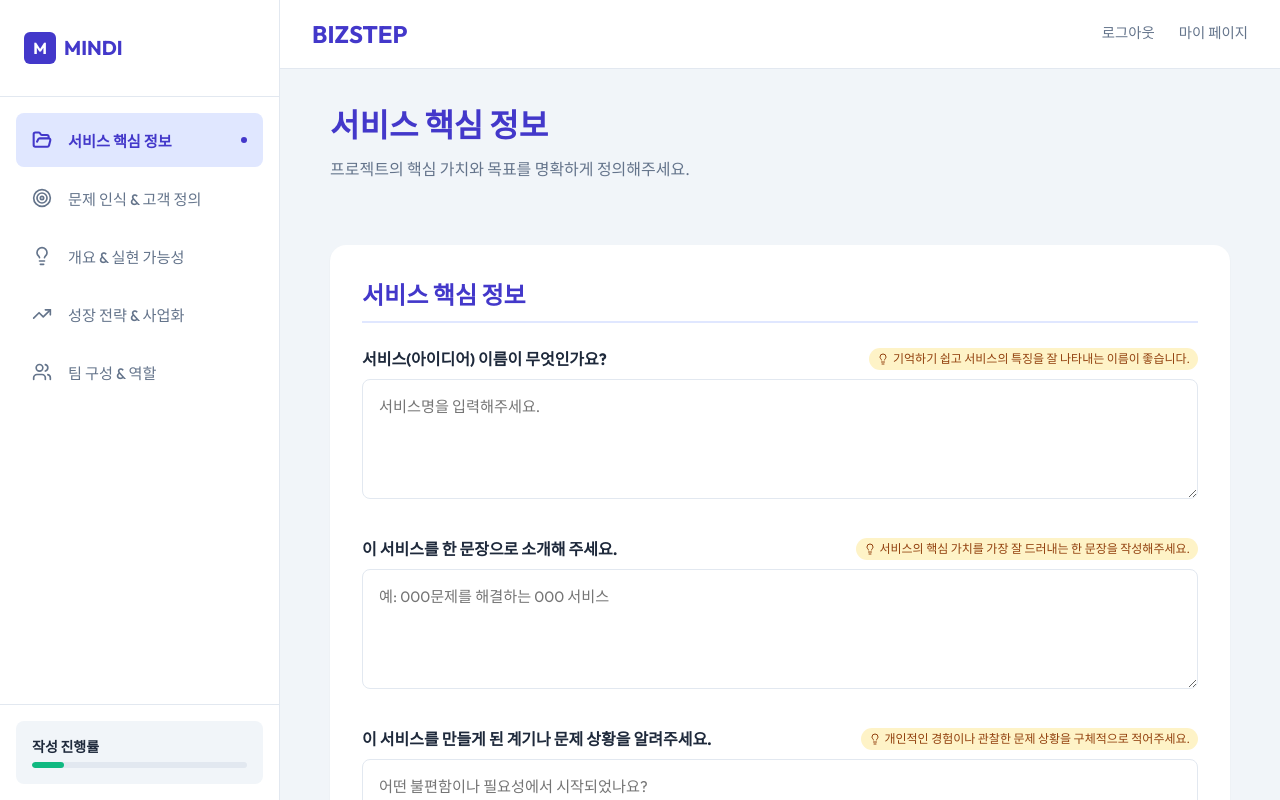
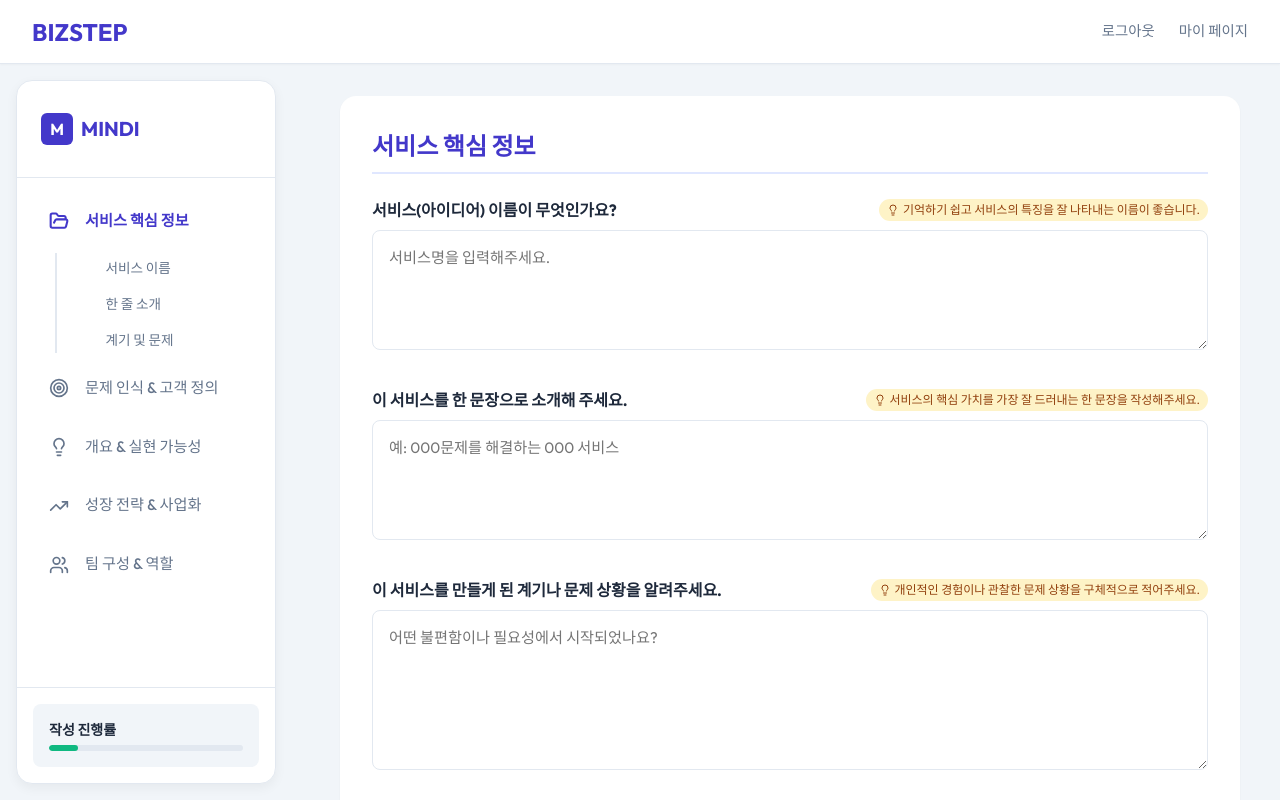
Before and after one commit to just-stopyoon/25-2-HackathonFE, a React (Vite) app: page / in a window 1280 px wide. Shown: the top 800 px of the page. Built offline with nearby package versions, Linux system fonts and the light colour scheme.

Commit message:
[Feat] 질문/답변 페이지 디자인 수정

```diff
--- a/src/components/Form/TextAreaField.jsx
+++ b/src/components/Form/TextAreaField.jsx
@@ -1,9 +1,9 @@
 import React from 'react';
 import { Lightbulb } from 'lucide-react';
 
-const TextAreaField = ({ label, placeholder, helpText, minHeight = "120px", value, onChange, name }) => {
+const TextAreaField = ({ id, label, placeholder, helpText, minHeight = "120px", value, onChange, name }) => {
     return (
-        <div style={{ marginBottom: 'var(--spacing-xl)' }}>
+        <div id={id} style={{ marginBottom: 'var(--spacing-xl)', scrollMarginTop: '100px' }}>
             <div style={{
                 display: 'flex',
                 justifyContent: 'space-between',
--- a/src/components/Layout/Footer.jsx
+++ b/src/components/Layout/Footer.jsx
@@ -2,7 +2,7 @@ import React from 'react';
 
 const Footer = () => {
     return (
-        <footer style={{ backgroundColor: '#28328c', color: 'white', padding: 'var(--spacing-xl) 0', marginTop: '4rem' }}>
+        <footer style={{ backgroundColor: '#28328c', color: 'white', padding: 'var(--spacing-xl) 0', paddingLeft: '300px', marginTop: '4rem' }}>
             <div style={{ maxWidth: '1200px', margin: '0 auto', padding: '0 var(--spacing-md)', fontSize: '0.85rem' }}>
                 <div style={{ display: 'flex', gap: 'var(--spacing-lg)', marginBottom: 'var(--spacing-lg)', fontWeight: '600' }}>
                     <span>개인정보처리방침</span>
--- a/src/components/Layout/Header.jsx
+++ b/src/components/Layout/Header.jsx
@@ -6,13 +6,19 @@ const Header = () => {
 
     return (
         <header style={{
-            padding: 'var(--spacing-md) var(--spacing-xl)',
+            position: 'fixed',
+            top: 0,
+            left: 0,
+            width: '100%',
+            height: '64px',
+            zIndex: 50,
+            padding: '0 var(--spacing-xl)',
             borderBottom: '1px solid var(--border)',
             display: 'flex',
             justifyContent: 'space-between',
             alignItems: 'center',
             backgroundColor: 'white',
-            width: '100%'
+            boxShadow: '0 1px 2px rgba(0, 0, 0, 0.03)'
         }}>
             <div
                 onClick={() => navigate('/recommendations')}
--- a/src/components/Layout/MainLayout.jsx
+++ b/src/components/Layout/MainLayout.jsx
@@ -4,32 +4,34 @@ import Sidebar from '../Navigation/Sidebar';
 import Footer from './Footer';
 import Header from './Header';
 
-const MainLayout = ({ children, activeSection, onSectionClick }) => {
+const MainLayout = ({ children, activeSection, onSectionClick, sidebarItems }) => {
     return (
-        <div style={{ display: 'flex', minHeight: '100vh', backgroundColor: 'var(--background)' }}>
-            <Sidebar activeSection={activeSection} onSectionClick={onSectionClick} />
+        <div style={{ minHeight: '100vh', backgroundColor: 'var(--background)', display: 'flex', flexDirection: 'column' }}>
+            <Header />
+            <Sidebar activeSection={activeSection} onSectionClick={onSectionClick} menuItems={sidebarItems} />
             <main style={{
+                marginLeft: '300px',
+                paddingTop: '64px',
+                width: 'auto',
                 flex: 1,
-                marginLeft: '280px',
-                width: '100%',
                 display: 'flex',
                 flexDirection: 'column'
             }}>
-                <Header />
                 <div style={{
                     padding: 'var(--spacing-xl)',
                     maxWidth: '1200px',
                     width: '100%',
-                    margin: '0 auto'
+                    margin: '0 auto',
+                    flex: 1,
+                    display: 'flex',
+                    flexDirection: 'column'
                 }}>
-                    <div style={{ maxWidth: '900px', margin: '0 auto' }}>
+                    <div style={{ maxWidth: '900px', margin: '0 auto', width: '100%' }}>
                         {children}
-                    </div>
-                    <div style={{ marginTop: 'auto' }}>
-                        <Footer />
                     </div>
                 </div>
             </main>
+            <Footer />
         </div>
     );
 };
--- a/src/components/Navigation/Sidebar.jsx
+++ b/src/components/Navigation/Sidebar.jsx
@@ -1,24 +1,19 @@
 import React from 'react';
 import { Menu, CheckCircle, Circle, FolderOpen, Target, Lightbulb, TrendingUp, Users } from 'lucide-react';
 
-const Sidebar = ({ activeSection, onSectionClick }) => {
-    const menuItems = [
-        { id: 'service-core', label: '서비스 핵심 정보', icon: FolderOpen },
-        { id: 'problem-customer', label: '문제 인식 & 고객 정의', icon: Target },
-        { id: 'feasibility', label: '개요 & 실현 가능성', icon: Lightbulb },
-        { id: 'growth-strategy', label: '성장 전략 & 사업화', icon: TrendingUp },
-        { id: 'team', label: '팀 구성 & 역할', icon: Users },
-    ];
+const Sidebar = ({ activeSection, onSectionClick, menuItems = [] }) => {
 
     return (
         <aside style={{
-            width: '280px',
+            width: '260px',
             backgroundColor: 'white',
-            height: '100vh',
+            height: 'calc(100vh - 96px)',
             position: 'fixed',
-            left: 0,
-            top: 0,
-            borderRight: '1px solid var(--border)',
+            left: '16px',
+            top: '80px',
+            borderRadius: 'var(--radius-lg)',
+            boxShadow: '0 4px 12px rgba(0, 0, 0, 0.05)',
+            border: '1px solid var(--border)',
             display: 'flex',
             flexDirection: 'column',
             zIndex: 10
@@ -50,11 +45,12 @@ const Sidebar = ({ activeSection, onSectionClick }) => {
                 <ul style={{ listStyle: 'none' }}>
                     {menuItems.map((item) => {
                         const Icon = item.icon;
-                        const isActive = activeSection === item.id;
+                        const isActive = activeSection === item.id || (item.subItems && item.subItems.some(sub => sub.id === activeSection));
+                        const isExpanded = isActive; // Expand if active
 
                         return (
                             <li key={item.id} style={{ marginBottom: 'var(--spacing-xs)' }}>
-                                <button
+                                <div
                                     onClick={() => onSectionClick(item.id)}
                                     style={{
                                         width: '100%',
@@ -63,27 +59,54 @@ const Sidebar = ({ activeSection, onSectionClick }) => {
                                         gap: 'var(--spacing-md)',
                                         padding: 'var(--spacing-md)',
                                         borderRadius: 'var(--radius-md)',
-                                        backgroundColor: isActive ? 'var(--primary-light)' : 'transparent',
+                                        backgroundColor: isActive && !item.subItems ? 'var(--primary-light)' : 'transparent',
                                         color: isActive ? 'var(--primary)' : 'var(--text-muted)',
+                                        cursor: 'pointer',
                                         transition: 'all var(--transition-fast)',
-                                        textAlign: 'left'
                                     }}
                                 >
-                                    <Icon size={20} strokeWidth={isActive ? 2.5 : 2} />
+                                    {Icon && <Icon size={20} strokeWidth={isActive ? 2.5 : 2} />}
                                     <span style={{
                                         fontWeight: isActive ? '600' : '500',
                                         fontSize: '0.95rem'
                                     }}>
                                         {item.label}
                                     </span>
-                                    {isActive && <div style={{
-                                        marginLeft: 'auto',
-                                        width: '6px',
-                                        height: '6px',
-                                        borderRadius: '50%',
-                                        backgroundColor: 'var(--primary)'
-                                    }} />}
-                                </button>
+                                </div>
+
+                                {isExpanded && item.subItems && (
+                                    <ul style={{
+                                        listStyle: 'none',
+                                        paddingLeft: '3rem',
+                                        marginTop: '4px',
+                                        borderLeft: '2px solid var(--border)',
+                                        marginLeft: '1.4rem'
+                                    }}>
+                                        {item.subItems.map((subItem) => {
+                                            const isSubActive = activeSection === subItem.id;
+                                            return (
+                                                <li key={subItem.id} style={{ marginBottom: '8px' }}>
+                                                    <button
+                                                        onClick={(e) => {
+                                                            e.stopPropagation();
+                                                            onSectionClick(subItem.id);
+                                                        }}
+                                                        style={{
+                                                            fontSize: '0.85rem',
+                                                            color: isSubActive ? 'var(--primary)' : 'var(--text-muted)',
+                                                            fontWeight: isSubActive ? '600' : '400',
+                                                            textAlign: 'left',
+                                                            padding: '4px 0',
+                                                            width: '100%'
+                                                        }}
+                                                    >
+                                                        {subItem.label}
+                                                    </button>
+                                                </li>
+                                            );
+                                        })}
+                                    </ul>
+                                )}
                             </li>
                         );
                     })}
--- a/src/pages/ProjectInfoPage.jsx
+++ b/src/pages/ProjectInfoPage.jsx
@@ -3,6 +3,8 @@ import { useNavigate } from 'react-router-dom';
 import MainLayout from '../components/Layout/MainLayout';
 import FormSection from '../components/Form/FormSection';
 import TextAreaField from '../components/Form/TextAreaField';
+
+import { FolderOpen, Target, Lightbulb, TrendingUp, Users } from 'lucide-react';
 
 // Configuration for questions to map IDs to specific question text
 const QUESTION_CONFIG = [
@@ -114,7 +116,7 @@ const ProjectInfoPage = () => {
     const scrollToSection = (id) => {
         const element = document.getElementById(id);
         if (element) {
-            const offset = 40;
+            const offset = 100;
             const bodyRect = document.body.getBoundingClientRect().top;
             const elementRect = element.getBoundingClientRect().top;
             const elementPosition = elementRect - bodyRect;
@@ -128,21 +130,62 @@ const ProjectInfoPage = () => {
         }
     };
 
+    const sidebarItems = [
+        {
+            id: 'service-core',
+            label: '서비스 핵심 정보',
+            icon: FolderOpen,
+            subItems: [
+                { id: '1-1', label: '서비스 이름' },
+                { id: '1-2', label: '한 줄 소개' },
+                { id: '1-3', label: '계기 및 문제' },
+            ]
+        },
+        {
+            id: 'problem-customer',
+            label: '문제 인식 & 고객 정의',
+            icon: Target,
+            subItems: [
+                { id: '2-1', label: '핵심 문제' },
+                { id: '2-2', label: '타겟 고객' },
+                { id: '2-3', label: '기존 해결' },
+                { id: '2-4', label: '불편한 점' },
+            ]
+        },
+        {
+            id: 'feasibility',
+            label: '개요 & 실현 가능성',
+            icon: Lightbulb,
+            subItems: [
+                { id: '3-1', label: '핵심 기능' },
+                { id: '3-2', label: '차별점' },
+                { id: '3-3', label: '구현 수준' },
+            ]
+        },
+        {
+            id: 'growth-strategy',
+            label: '성장 전략 & 사업화',
+            icon: TrendingUp,
+            subItems: [
+                { id: '4-1', label: '수익 모델' },
+                { id: '4-2', label: '초기 도입' },
+                { id: '4-3', label: '확장 전략' },
+            ]
+        },
+        {
+            id: 'team',
+            label: '팀 구성 & 역할',
+            icon: Users,
+            subItems: [
+                { id: '5-1', label: '팀 구성' },
+                { id: '5-2', label: '팀 역량' },
+            ]
+        },
+    ];
+
     return (
-        <MainLayout activeSection={activeSection} onSectionClick={scrollToSection}>
-            <div style={{ marginBottom: '4rem' }}>
-                <h1 style={{
-                    fontSize: '2rem',
-                    fontWeight: '800',
-                    color: 'var(--primary)',
-                    marginBottom: 'var(--spacing-sm)'
-                }}>
-                    서비스 핵심 정보
-                </h1>
-                <p style={{ color: 'var(--text-muted)' }}>
-                    프로젝트의 핵심 가치와 목표를 명확하게 정의해주세요.
-                </p>
-            </div>
+        <MainLayout activeSection={activeSection} onSectionClick={scrollToSection} sidebarItems={sidebarItems}>
+
 
             <div style={{
                 backgroundColor: 'var(--surface)',
@@ -152,6 +195,7 @@ const ProjectInfoPage = () => {
             }}>
                 <FormSection id="service-core" title="서비스 핵심 정보">
                     <TextAreaField
+                        id="1-1"
                         label={QUESTION_CONFIG[0].label}
                         placeholder="서비스명을 입력해주세요."
                         helpText="기억하기 쉽고 서비스의 특징을 잘 나타내는 이름이 좋습니다."
@@ -159,6 +203,7 @@ const ProjectInfoPage = () => {
                         onChange={(e) => handleInputChange('1-1', e.target.value)}
                     />
                     <TextAreaField
+                        id="1-2"
                         label={QUESTION_CONFIG[1].label}
                         placeholder="예: 000문제를 해결하는 000 서비스"
                         helpText="서비스의 핵심 가치를 가장 잘 드러내는 한 문장을 작성해주세요."
@@ -166,6 +211,7 @@ const ProjectInfoPage = () => {
                         onChange={(e) => handleInputChange('1-2', e.target.value)}
                     />
                     <TextAreaField
+                        id="1-3"
                         label={QUESTION_CONFIG[2].label}
                         placeholder="어떤 불편함이나 필요성에서 시작되었나요?"
                         helpText="개인적인 경험이나 관찰한 문제 상황을 구체적으로 적어주세요."
@@ -177,6 +223,7 @@ const ProjectInfoPage = () => {
 
                 <FormSection id="problem-customer" title="문제 인식 & 고객 정의">
                     <TextAreaField
+                        id="2-1"
                         label={QUESTION_CONFIG[3].label}
                         placeholder="구체적인 문제 상황을 정의해주세요."
                         helpText="표면적인 현상보다 근본적인 원인에 집중해주세요."
@@ -184,6 +231,7 @@ const ProjectInfoPage = () => {
                         onChange={(e) => handleInputChange('2-1', e.target.value)}
                     />
                     <TextAreaField
+                        id="2-2"
                         label={QUESTION_CONFIG[4].label}
                         placeholder="주요 타겟 고객층을 정의해주세요."
                         helpText="구체적인 특성(나이, 직업, 상황 등)을 포함하면 좋습니다."
@@ -191,12 +239,14 @@ const ProjectInfoPage = () => {
                         onChange={(e) => handleInputChange('2-2', e.target.value)}
                     />
                     <TextAreaField
+                        id="2-3"
                         label={QUESTION_CONFIG[5].label}
                         placeholder="경쟁 서비스나 대체재가 있다면 적어주세요."
                         value={answers['2-3']}
                         onChange={(e) => handleInputChange('2-3', e.target.value)}
                     />
                     <TextAreaField
+                        id="2-4"
                         label={QUESTION_CONFIG[6].label}
                         placeholder="1. 비용이 비싸다... 2. 시간이 오래 걸린다..."
                         minHeight="160px"
@@ -207,18 +257,21 @@ const ProjectInfoPage = () => {
 
                 <FormSection id="feasibility" title="개요 & 실현 가능성">
                     <TextAreaField
+                        id="3-1"
                         label={QUESTION_CONFIG[7].label}
                         placeholder="주요 기능 3~5가지를 나열해주세요."
                         value={answers['3-1']}
                         onChange={(e) => handleInputChange('3-1', e.target.value)}
                     />
                     <TextAreaField
+                        id="3-2"
                         label={QUESTION_CONFIG[8].label}
                         placeholder="우리 서비스만이 제공할 수 있는 가치를 설명해주세요."
                         value={answers['3-2']}
                         onChange={(e) => handleInputChange('3-2', e.target.value)}
                     />
                     <TextAreaField
+                        id="3-3"
                         label={QUESTION_CONFIG[9].label}
                         placeholder="기획 단계, 프로토타입 완료 등 현재 진행 상황을 적어주세요."
                         value={answers['3-3']}
@@ -228,18 +281,21 @@ const ProjectInfoPage = () => {
 
                 <FormSection id="growth-strategy" title="성장 전략 & 사업화">
                     <TextAreaField
+                        id="4-1"
                         label={QUESTION_CONFIG[10].label}
                         placeholder="비즈니스 모델(수익 구조)을 설명해주세요."
                         value={answers['4-1']}
                         onChange={(e) => handleInputChange('4-1', e.target.value)}
                     />
                     <TextAreaField
+                        id="4-2"
                         label={QUESTION_CONFIG[11].label}
                         placeholder="초기 시장 진입 전략을 적어주세요."
                         value={answers['4-2']}
                         onChange={(e) => handleInputChange('4-2', e.target.value)}
                     />
                     <TextAreaField
+                        id="4-3"
                         label={QUESTION_CONFIG[12].label}
                         placeholder="향후 로드맵이나 확장 가능성을 설명해주세요."
                         value={answers['4-3']}
@@ -249,6 +305,7 @@ const ProjectInfoPage = () => {
 
                 <FormSection id="team" title="팀 구성 & 역할">
                     <TextAreaField
+                        id="5-1"
                         label={QUESTION_CONFIG[13].label}
                         placeholder="이름(역할) 형태로 적어주세요. 예: 김철수(기획/디자인)"
                         minHeight="160px"
@@ -256,6 +313,7 @@ const ProjectInfoPage = () => {
                         onChange={(e) => handleInputChange('5-1', e.target.value)}
                     />
                     <TextAreaField
+                        id="5-2"
                         label={QUESTION_CONFIG[14].label}
                         placeholder="팀원들의 경험, 역량, 팀워크 등을 어필해주세요."
                         value={answers['5-2']}
```
